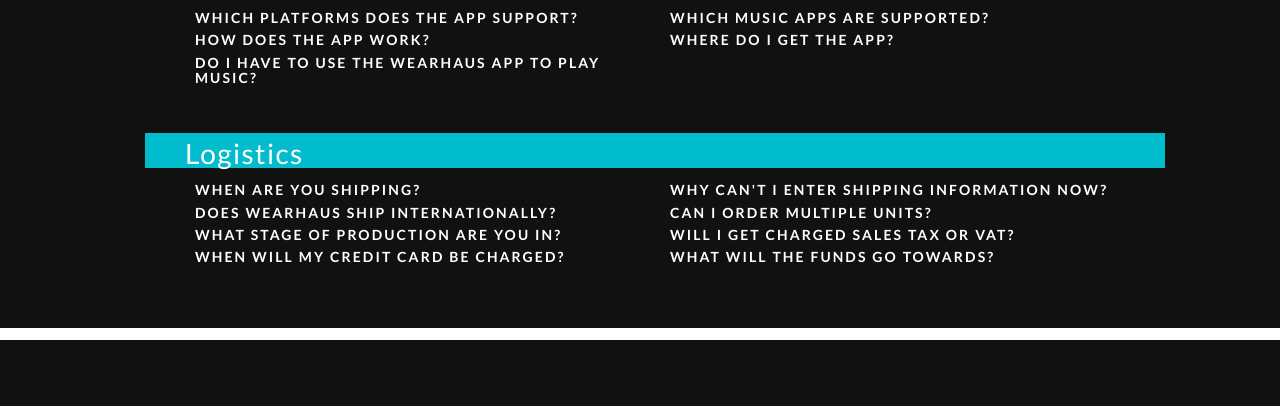
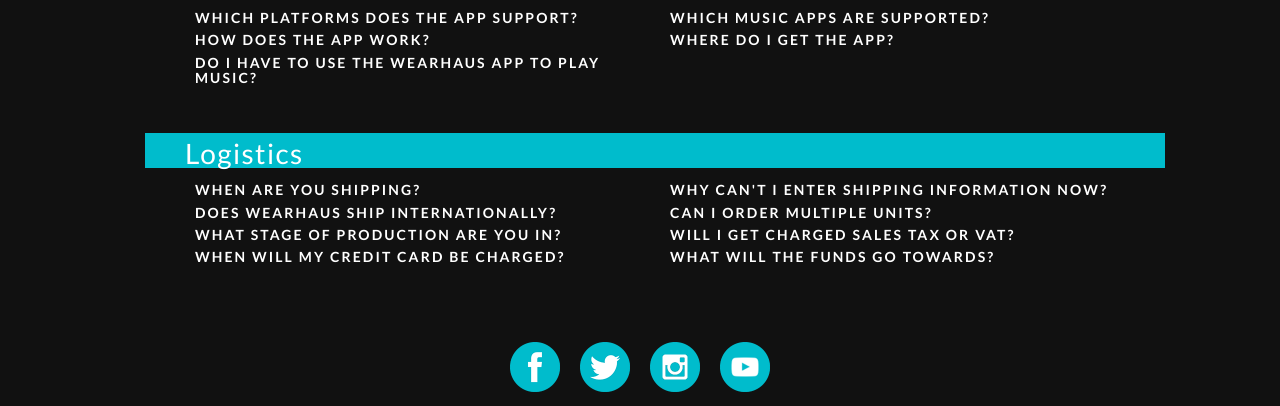
Before and after one commit to wearhaus/crowdfunding-site, a Flask app: page /faq in a window 1280 px wide. Shown: the part 460-866 px from the top of the page. Before the commit the page ends 800 px from the top, so only its background shows below. Run offline with Flask 2, Linux system fonts and the light colour scheme; data that the repository does not hold is empty; some libraries are stand-ins or nearby versions.

Commit message:
Add footer to faq. Made logo click to to home page

```diff
--- a/templates/faq.html
+++ b/templates/faq.html
@@ -46,7 +46,7 @@
 		        <span class="icon-bar"></span>
 		        <span class="icon-bar"></span>
 		      </button>
-		      <a class="navbar-brand" href="#"><div class="logo-thumb"></div></a>
+		      <a class="navbar-brand" href="/"><div class="logo-thumb"></div></a>
 		    </div>
 
 		    <div class="nav navbar-nav navbar-right preorder-container hidden-xs">
@@ -198,6 +198,15 @@
 			</div>
 		</section>
 
+		<!-- Footer -->
+		<section id="footer">
+			<div id="social-icon-container">
+				<a href="https://www.facebook.com/wearhausinc" target="_blank"><div class="social-icon" id="facebook"></div></a>
+				<a href="https://twitter.com/intent/user?screen_name=WearhausInc" target="_blank"><div class="social-icon" id="twitter"></div></a>
+				<a href="http://instagram.com/wearhausinc" target="_blank"><div class="social-icon" id="instagram"></div></a>
+				<a href="http://www.youtube.com/subscription_center?add_user=wearhausinc" target="_blank"><div class="social-icon" id="youtube"></div></a>
+			</div>
+		</section>
 
 		<!-- Footer -->
 		<script>
--- a/templates/index.html
+++ b/templates/index.html
@@ -32,7 +32,7 @@
 		        <span class="icon-bar"></span>
 		        <span class="icon-bar"></span>
 		      </button>
-		      <a class="navbar-brand" href="#"><div class="logo-thumb"></div></a>
+		      <a class="navbar-brand" href="/"><div class="logo-thumb"></div></a>
 		    </div>
 
 		    <div class="nav navbar-nav navbar-right preorder-container hidden-xs">
```
Also changed, not shown: static/favicon.ico.
